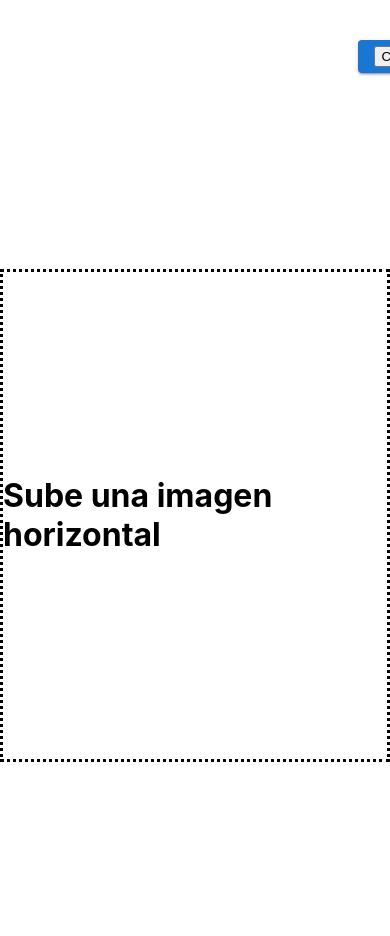
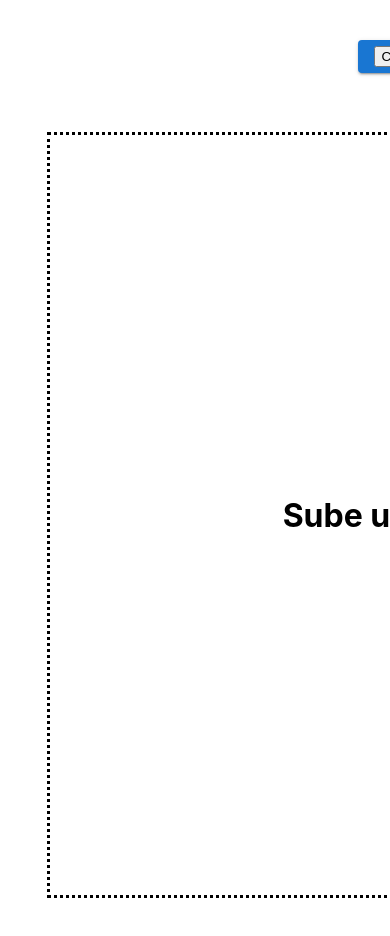
Before and after one commit to FelipeBeleno/decowood, a React (Create React App) app: page / in a window 390 px wide. Shown: the top 936 px of the page. Built offline with nearby package versions, Linux system fonts and the light colour scheme.

Commit message:
five commit

```diff
--- a/src/App.css
+++ b/src/App.css
@@ -36,3 +36,20 @@
   flex-direction: column ;
   width: 1000px;
 }
+
+
+@media (max-width: 600px) {
+
+  .content {
+    width: 1000px;
+    height: 100vh;
+    display: flex;
+    justify-content: center;
+    align-items: center;
+  }
+  .App {
+    height: 90vh;
+    width: 90%;
+    border: dotted;
+  }
+}
```
